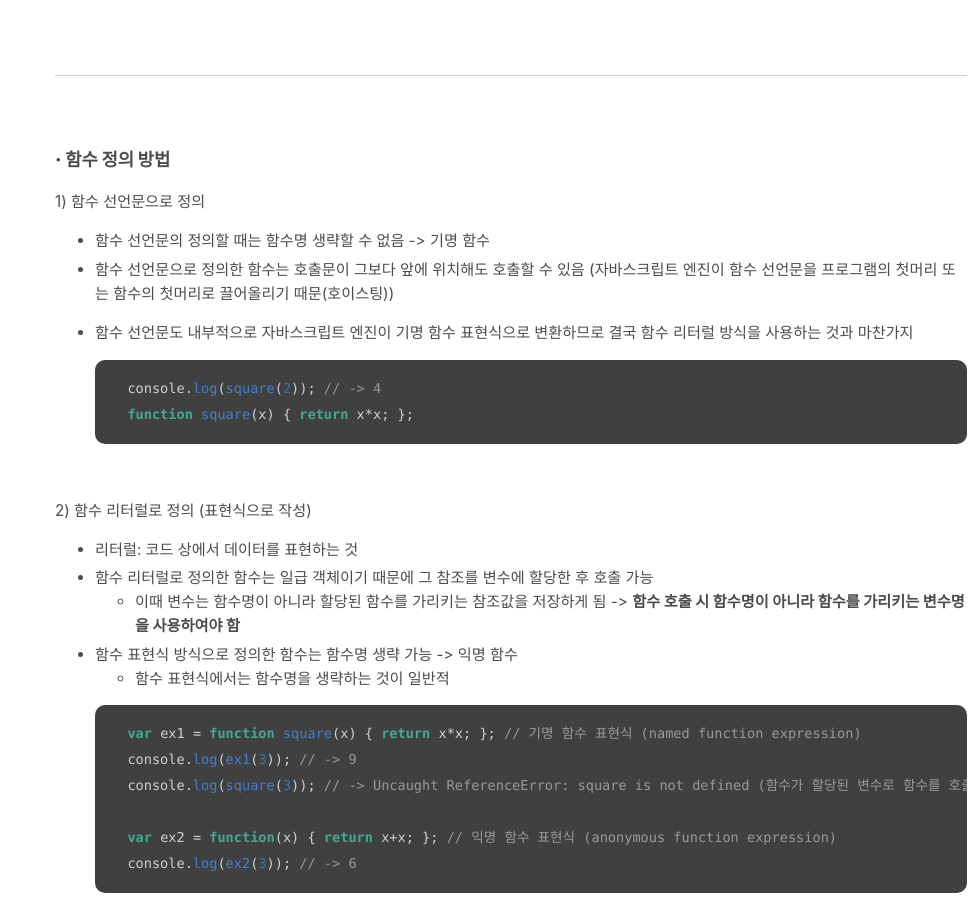
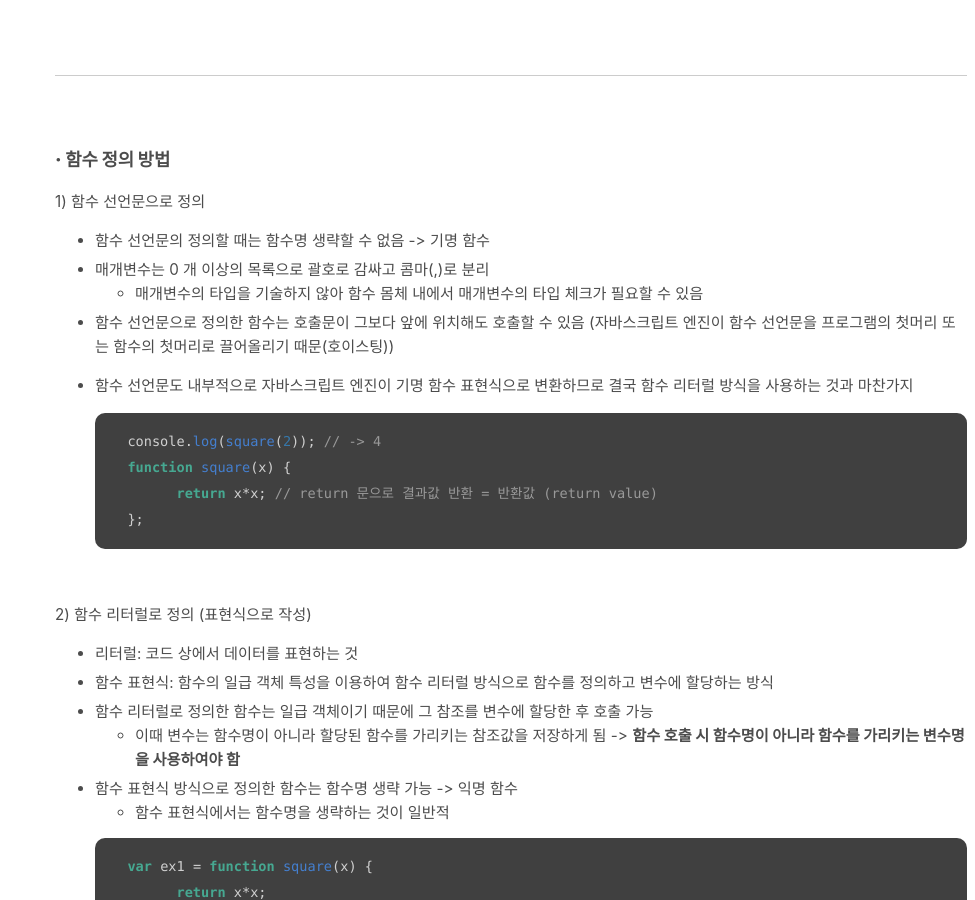
Before and after one commit to absolutelyfullycapable/absolutelyfullycapable.github.io, a Jekyll site: the page built from _posts/2020-11-22-javascript-function-1-basic.md, in a window 1280 px wide and 900 px high, scrolled down 1159 px. Shown: the whole window, without its empty margins (305-1280 px from the left). Built offline with Jekyll 4.4.1, drawn with Linux system fonts in a browser that asks for light colours; comment, search, counter and statistics services are not loaded.

Commit message:
Update 2020-11-22-javascript-function-1-basic.md

````diff
--- a/_posts/2020-11-22-javascript-function-1-basic.md
+++ b/_posts/2020-11-22-javascript-function-1-basic.md
@@ -54,12 +54,16 @@ function 함수명(매개 변수 1, 매개 변수 2, ...) { // 함수 선언
 1) 함수 선언문으로 정의
 
 - 함수 선언문의 정의할 때는 함수명 생략할 수 없음 -> 기명 함수
+- 매개변수는 0 개 이상의 목록으로 괄호로 감싸고 콤마(,)로 분리
+	- 매개변수의 타입을 기술하지 않아 함수 몸체 내에서 매개변수의 타입 체크가 필요할 수 있음
 - 함수 선언문으로 정의한 함수는 호출문이 그보다 앞에 위치해도 호출할 수 있음 (자바스크립트 엔진이 함수 선언문을 프로그램의 첫머리 또는 함수의 첫머리로 끌어올리기 때문(호이스팅))
 - 함수 선언문도 내부적으로 자바스크립트 엔진이 기명 함수 표현식으로 변환하므로 결국 함수 리터럴 방식을 사용하는 것과 마찬가지
 
     ```js
     console.log(square(2)); // -> 4
-    function square(x) { return x*x; };
+    function square(x) {
+    	return x*x; // return 문으로 결과값 반환 = 반환값 (return value)
+    };
     ```
 
 <br>
@@ -67,17 +71,22 @@ function 함수명(매개 변수 1, 매개 변수 2, ...) { // 함수 선언
 2) 함수 리터럴로 정의 (표현식으로 작성)
 
 - 리터럴: 코드 상에서 데이터를 표현하는 것
+- 함수 표현식: 함수의 일급 객체 특성을 이용하여 함수 리터럴 방식으로 함수를 정의하고 변수에 할당하는 방식
 - 함수 리터럴로 정의한 함수는 일급 객체이기 때문에 그 참조를 변수에 할당한 후 호출 가능
 	- 이때 변수는 함수명이 아니라 할당된 함수를 가리키는 참조값을 저장하게 됨 -> **함수 호출 시 함수명이 아니라 함수를 가리키는 변수명을 사용하여야 함**
 - 함수 표현식 방식으로 정의한 함수는 함수명 생략 가능 -> 익명 함수
 	- 함수 표현식에서는 함수명을 생략하는 것이 일반적
 
     ```js
-    var ex1 = function square(x) { return x*x; }; // 기명 함수 표현식 (named function expression)
+    var ex1 = function square(x) {
+    	return x*x;
+    }; // 기명 함수 표현식 (named function expression)
     console.log(ex1(3)); // -> 9
     console.log(square(3)); // -> Uncaught ReferenceError: square is not defined (함수가 할당된 변수로 함수를 호출하지 않고 함수명으로 호출하면 함수 표현식에서 사용한 함수명은 외부 코드에서 접근 불가능하기 때문에 에러 발생)
 
-    var ex2 = function(x) { return x+x; }; // 익명 함수 표현식 (anonymous function expression)
+    var ex2 = function(x) {
+        return x+x;
+    }; // 익명 함수 표현식 (anonymous function expression)
     console.log(ex2(3)); // -> 6
     ```
 
````
